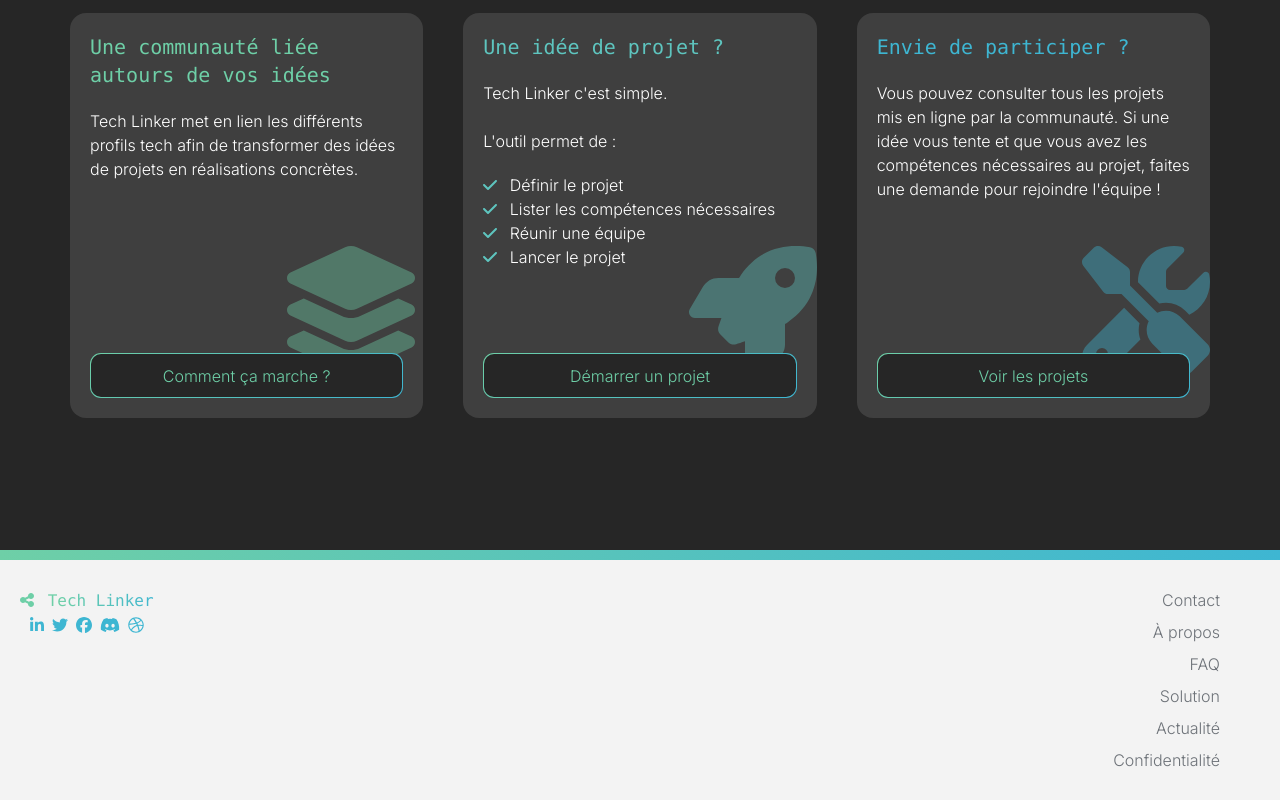
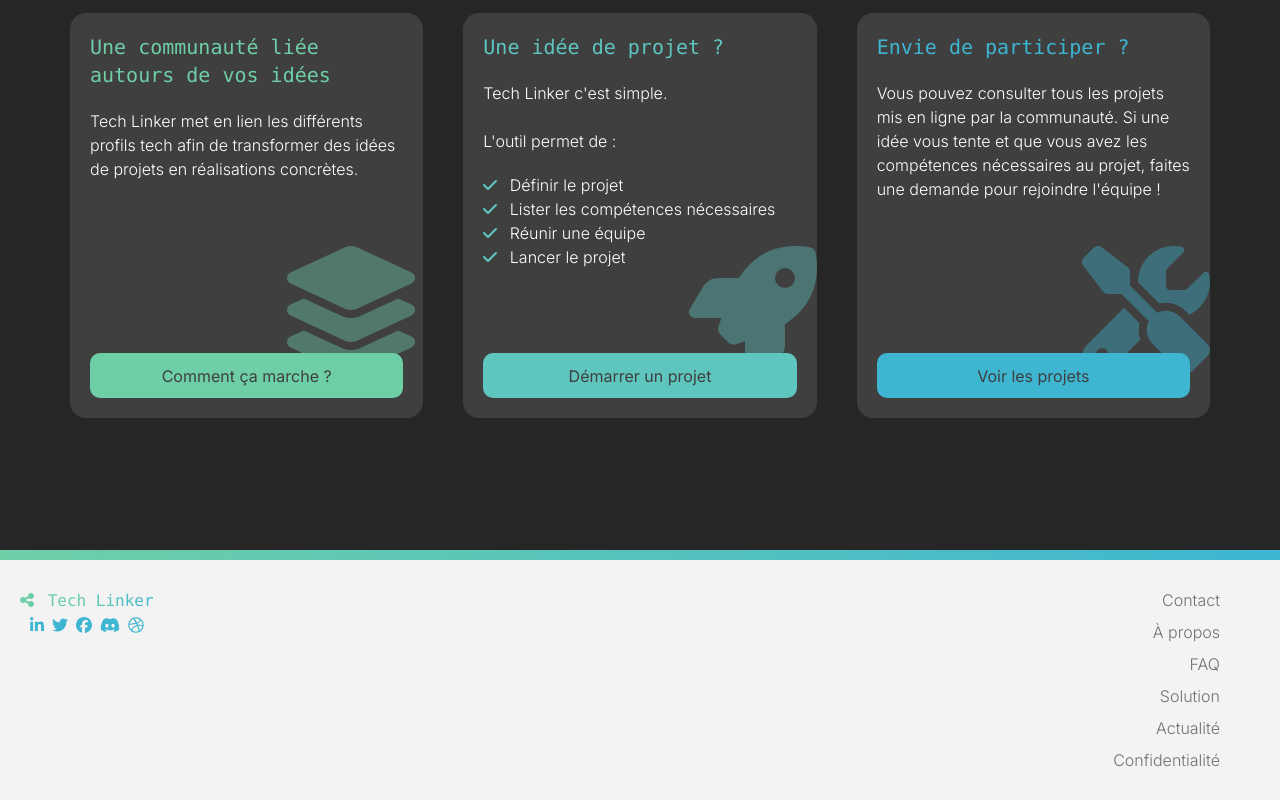
Before and after one commit to ArnaudDum/TechLinker-app, a Vue app: page / in a window 1280 px wide. Shown: the part 851-1651 px from the top of the page. Built offline with nearby package versions, Linux system fonts and the light colour scheme; a web font is replaced by a local one.

Commit message:
custom buttons styles

```diff
--- a/src/components/Header.vue
+++ b/src/components/Header.vue
@@ -36,8 +36,8 @@
         <HomeLink />
       </div>
       <div class="pe-5 md:ps-5 md:pe-0 ms-auto md:ms-0">
-        <Button v-if="!authStore.getIsAuthenticated" type="link" to="/connexion" title="Connexion" />
-        <Button v-else @click="handleLogout" type="button" title="Déconnexion" />
+        <Button v-if="!authStore.getIsAuthenticated" type="link" to="/connexion" title="Connexion" color="base" />
+        <Button v-else @click="handleLogout" type="button" title="Déconnexion" color="base" />
       </div>
     </div>
   </header>
--- a/src/components/micro/Button.vue
+++ b/src/components/micro/Button.vue
@@ -3,30 +3,54 @@
     title: { type: String },
     type: { type: String },
     to: { type: String },
-    role: { type: String }
+    role: { type: String },
+    color: {
+      validator(value) {
+        return ['base', 'green', 'turquoise', 'blue'].includes(value)
+      }
+    }
   })
 </script>
 
 <template>
-  <router-link v-if="type === 'link'" :to="to" class="tl-btn"><span class="tl-btn--content">{{ title }}</span></router-link>
-  <button v-else-if="type === 'button'" :to="to" :type="role" class="tl-btn"><span class="tl-btn--content">{{ title }}</span></button>
+  <router-link v-if="type === 'link'" :to="to" :class="color" class="tl-btn"><span class="tl-btn--content">{{ title }}</span></router-link>
+  <button v-else-if="type === 'button'" :to="to" :type="role" :class="color" class="tl-btn"><span class="tl-btn--content">{{ title }}</span></button>
 </template>
 
 <style scoped>
   .tl-btn {
     height: 45px;
-    padding: 1px;
-    background: linear-gradient(.4turn, #6ECFA7, #3EB6D2);
     text-align: center;
-    border-radius: 11px;
     overflow: hidden;
-    position: relative;
     display: flex;
     align-items: center;
     justify-content: center;
+    border-radius: 10px;
   }
 
-  .tl-btn--content {
+  .tl-btn.base {
+    position: relative;
+    padding: 1px;
+    border-radius: 11px;
+    background: linear-gradient(.4turn, #6ECFA7, #3EB6D2);
+  }
+
+  .tl-btn.green {
+    background: #6ECFA7;
+  }
+  .tl-btn.blue {
+    background: #3EB6D2;
+  }
+  .tl-btn.turquoise {
+    background: #5EC5BF;
+  }
+
+  .tl-btn .tl-btn--content {
+    color: #3F3F3F;
+    font-weight: 400;
+  }
+
+  .tl-btn.base .tl-btn--content {
     display: flex;
     align-items: center;
     justify-content: center;
@@ -41,7 +65,7 @@
     color: #6ECFA7;
   }
 
-  .tl-btn::before {
+  .tl-btn.base::before {
     content: "";
     position: absolute;
     top: 0;
@@ -57,11 +81,11 @@
     cursor: pointer;
   }
 
-  .tl-btn:hover .tl-btn--content {
+  .tl-btn.base:hover .tl-btn--content {
     background-color: #3F3F3F;
   }
 
-  .tl-btn:hover::before {
+  .tl-btn.base:hover::before {
     left: 0;
     right: unset;
     width: 100%;
--- a/src/views/Landing.vue
+++ b/src/views/Landing.vue
@@ -49,8 +49,8 @@
         </div>
       </div>
       <div class="flex items-center justify-center gap-5">
-        <Button type="link" to="/inscription" title="S'inscrire" />
-        <Button type="link" to="/projets" title="Voir les projets" />
+        <Button type="link" to="/inscription" title="S'inscrire" color="base" />
+        <Button type="link" to="/projets" title="Voir les projets" color="base" />
       </div>
     </div>
     <div class="absolute bottom-5 w-full px-[30px] flex items-center justify-between">
@@ -72,7 +72,7 @@
           <div class="h-full p-5 flex flex-col gap-5 relative z-10">
             <h3 class="font-mono text-xl text-green">Une communauté liée autours de vos idées</h3>
             <p><span>Tech Linker</span> met en lien les différents profils tech afin de transformer des idées de projets en réalisations concrètes.</p>
-            <Button class="mt-auto" type="link" to="/projets" title="Comment ça marche ?" />
+            <Button class="mt-auto" type="link" to="/projets" title="Comment ça marche ?" color="green" />
           </div>
           <div class="absolute bottom-10 right-0">
             <font-awesome-icon class="text-green h-32 opacity-40" icon="fa-solid fa-layer-group" />
@@ -103,7 +103,7 @@
                 Lancer le projet
               </li>
             </ul>
-            <Button class="mt-auto" type="link" to="/projets" title="Démarrer un projet" />
+            <Button class="mt-auto" type="link" to="/projets" title="Démarrer un projet" color="turquoise" />
           </div>
           <div class="absolute bottom-10 right-0">
             <font-awesome-icon class="text-turquoise h-32 opacity-40" icon="fa-solid fa-rocket" />
@@ -116,7 +116,7 @@
           <div class="h-full p-5 flex flex-col justify-start gap-5 relative z-10">
             <h3 class="font-mono text-xl text-blue">Envie de participer ?</h3>
             <p>Vous pouvez consulter tous les projets mis en ligne par la communauté. Si une idée vous tente et que vous avez les compétences nécessaires au projet, faites une demande pour rejoindre l'équipe !</p>
-            <Button class="mt-auto" type="link" to="/projets" title="Voir les projets" />
+            <Button class="mt-auto" type="link" to="/projets" title="Voir les projets" color="blue" />
           </div>
           <div class="absolute bottom-10 right-0">
             <font-awesome-icon class="text-blue h-32 opacity-40" icon="fa-solid fa-screwdriver-wrench" />
--- a/src/views/Signin.vue
+++ b/src/views/Signin.vue
@@ -55,7 +55,7 @@
             </div>
           </div>
           <div>
-            <Button role="submit" type="button" title="Valider" class="w-full" />
+            <Button role="submit" type="button" title="Valider" color="green" class="w-full" />
           </div>
         </form>
         <div class="text-center">
--- a/src/views/Signup.vue
+++ b/src/views/Signup.vue
@@ -67,7 +67,7 @@
             </div>
           </div>
           <div>
-            <Button role="submit" type="button" title="Enregistrer" class="w-full" />
+            <Button role="submit" type="button" title="Enregistrer" color="green" class="w-full" />
           </div>
         </form>
         <div class="text-center">
```
